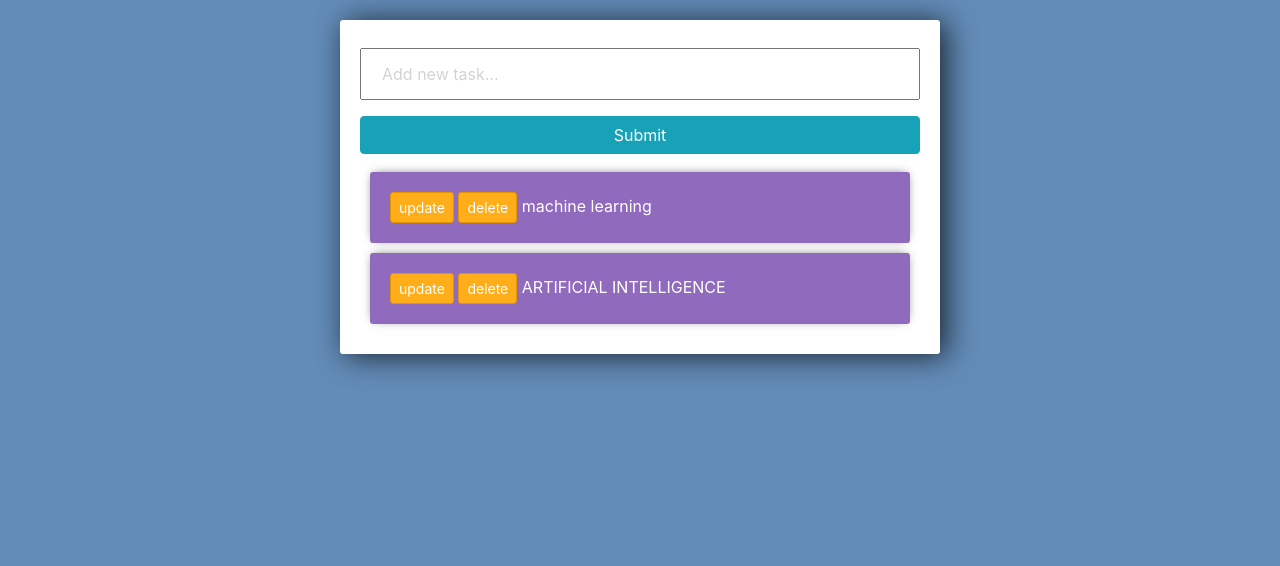
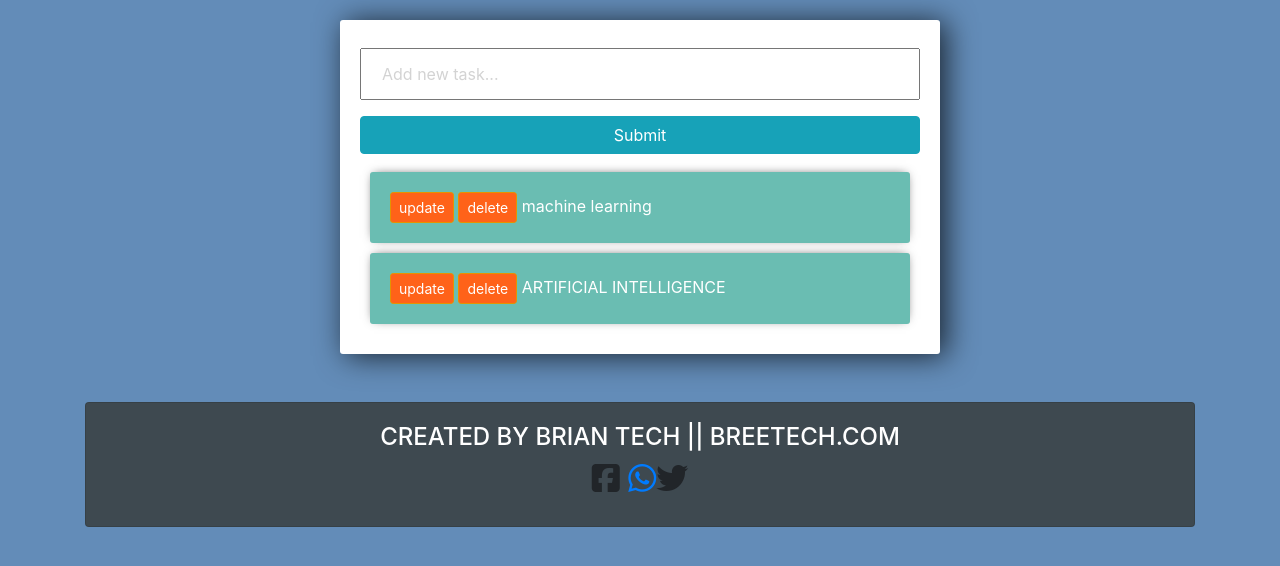
Before and after one commit to Bria222/django_todo, a Django app: page / in a window 1280 px wide. Shown: the top 566 px of the page. Run offline with Django 3.2, Linux system fonts and the light colour scheme; data comes from the database, SQL or seed files in the repository; both versions use the stored data as it was after the commit; some libraries are stand-ins or nearby versions.

Commit message:
increasing the application functionality and adding some active links

```diff
--- a/task/templates/task/index.html
+++ b/task/templates/task/index.html
@@ -5,13 +5,17 @@
     <meta http-equiv="X-UA-Compatible" content="IE=edge">
     <meta name="viewport" content="width=device-width, initial-scale=1.0">
     <link rel="stylesheet" href="https://stackpath.bootstrapcdn.com/bootstrap/4.3.1/css/bootstrap.min.css" integrity="sha384-ggOyR0iXCbMQv3Xipma34MD+dH/1fQ784/j6cY/iJTQUOhcWr7x9JvoRxT2MZw1T" crossorigin="anonymous">
+    <script src="https://kit.fontawesome.com/afb53e8513.js" crossorigin="anonymous"></script>
+
     <title>bree tech</title>
     <style>
 
         body{
             background-color: #638CB8;
         }
-
+        .card{
+        background-color:#3e4950;
+        }
         input{
             width: 100%;
             padding: 12px 20px;
@@ -37,7 +41,7 @@
         }
 
         .item-row{
-            background-color: #906abd;
+            background-color: #6abdb2;
             margin: 10px;
             padding: 20px;
             border-radius: 3px;
@@ -47,7 +51,7 @@
         }
 
         .btn-danger{
-            background-color: #ffae19;
+            background-color: #ff6219;
             border-color: #e59400;
         }
 
@@ -83,5 +87,14 @@
 {% endfor %}
 </div>
 </div>
+<div class="container mt-5">
+    <div class="card">
+        <div class="card-body">
+            <h4 class="text-center text-white">CREATED BY BRIAN TECH || BREETECH.COM </h4>
+            <h2 class="text-center"> <i class="fab fa-facebook-square"> </i> <a href="http://wa.me/+254710889090"><i class="fab fa-whatsapp"></i></a><i class="fab fa-twitter"></i></h2>
+        </div>
+
+    </div>
+</div>
 </body>
 </html>
--- a/task/templates/task/update_task.html
+++ b/task/templates/task/update_task.html
@@ -37,7 +37,7 @@
         }
 
         .item-row{
-            background-color: #906abd;
+            background-color: #6abdb2;
             margin: 10px;
             padding: 20px;
             border-radius: 3px;
```
Also changed, not shown: task/templates/task/delete.html (+4 -4 lines), db.sqlite3.
